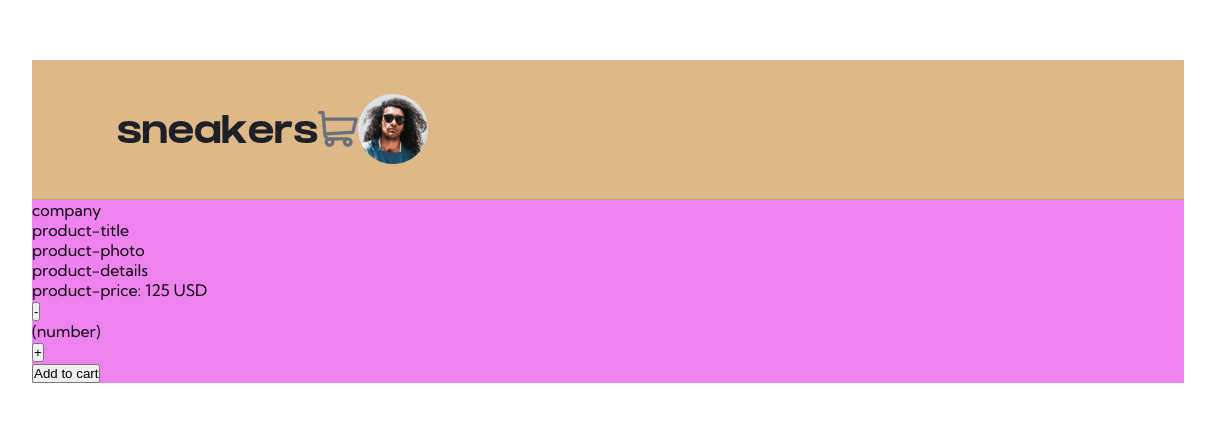
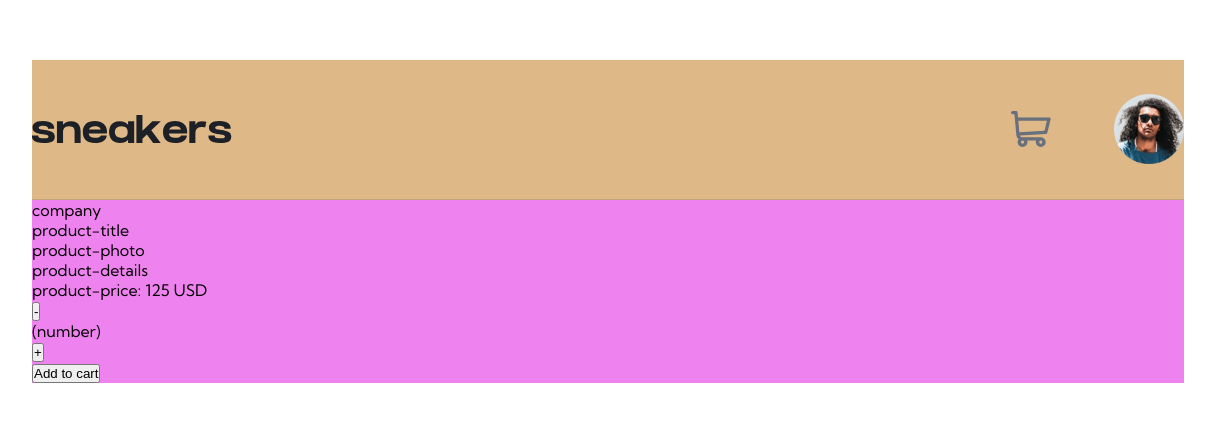
Before and after one commit to j-eick/ecom-productPage, a React (Vite) app: page / in a window 1536 px wide. Shown: the part 179-600 px from the top of the page, without its empty margins (160-1375 px from the left). Built offline with nearby package versions, Linux system fonts and the light colour scheme.

Commit message:
nav with grid columns

```diff
--- a/src/components/Nav/Nav.module.css
+++ b/src/components/Nav/Nav.module.css
@@ -1,9 +1,20 @@
 .nav {
+  width: 100%;
   display: flex;
   place-items: center;
 }
 @media (min-width: 375px) {
   .nav {
-    width: 85%;
+    width: 88%;
+    display: grid;
+    grid-template-columns: repeat(15, 1fr);
+  }
+}
+@media (min-width: 1440px) {
+  .nav {
+    width: 100%;
+    height: 60%;
+    display: grid;
+    grid-template-columns: repeat(20, 1fr);
   }
 }/*# sourceMappingURL=Nav.module.css.map */
--- a/src/components/Nav/Nav.module.scss
+++ b/src/components/Nav/Nav.module.scss
@@ -1,10 +1,20 @@
 @import "../../styles/breakpoints/breakpoints.scss";
 
 .nav {
+  width: 100%;
   display: flex;
   place-items: center;
 
   @include mobile {
-    width: 85%;
+    width: 88%;
+    display: grid;
+    grid-template-columns: repeat(15, 1fr);
+  }
+  @include wide {
+    width: 100%;
+    height: 60%;
+
+    display: grid;
+    grid-template-columns: repeat(20, 1fr);
   }
 }
```
Also changed, not shown: 1 other file (tests, documents, lock files or other folders).
